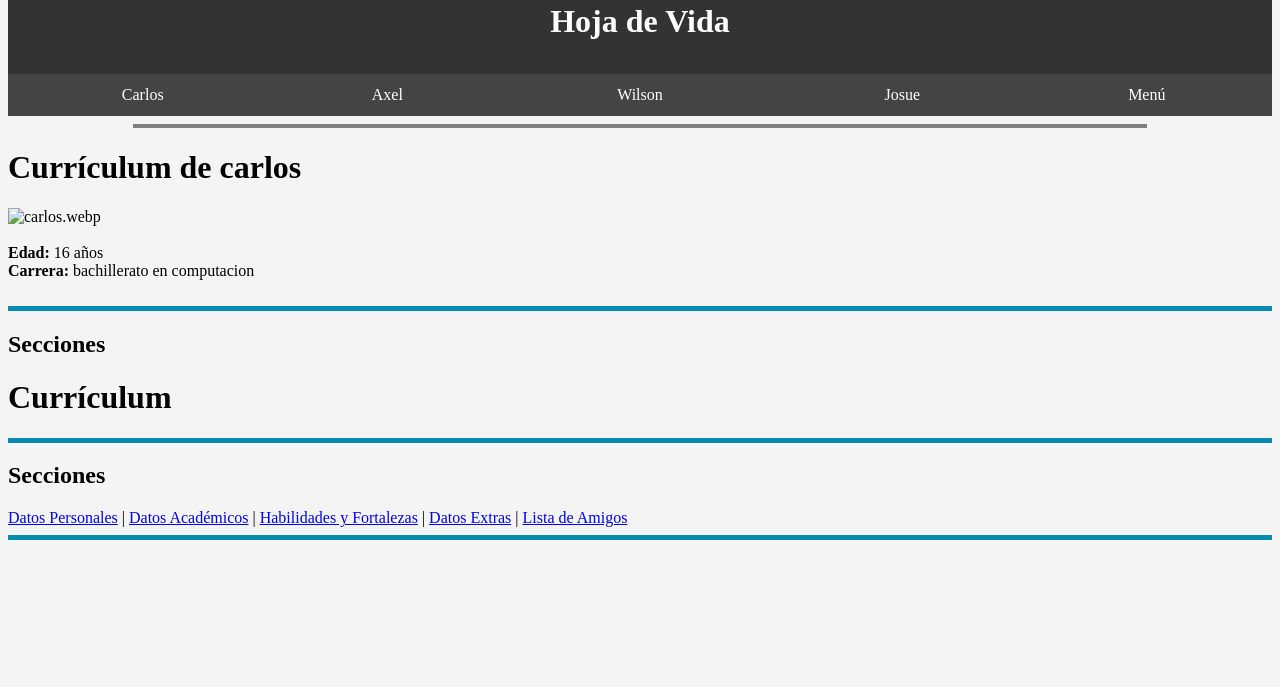
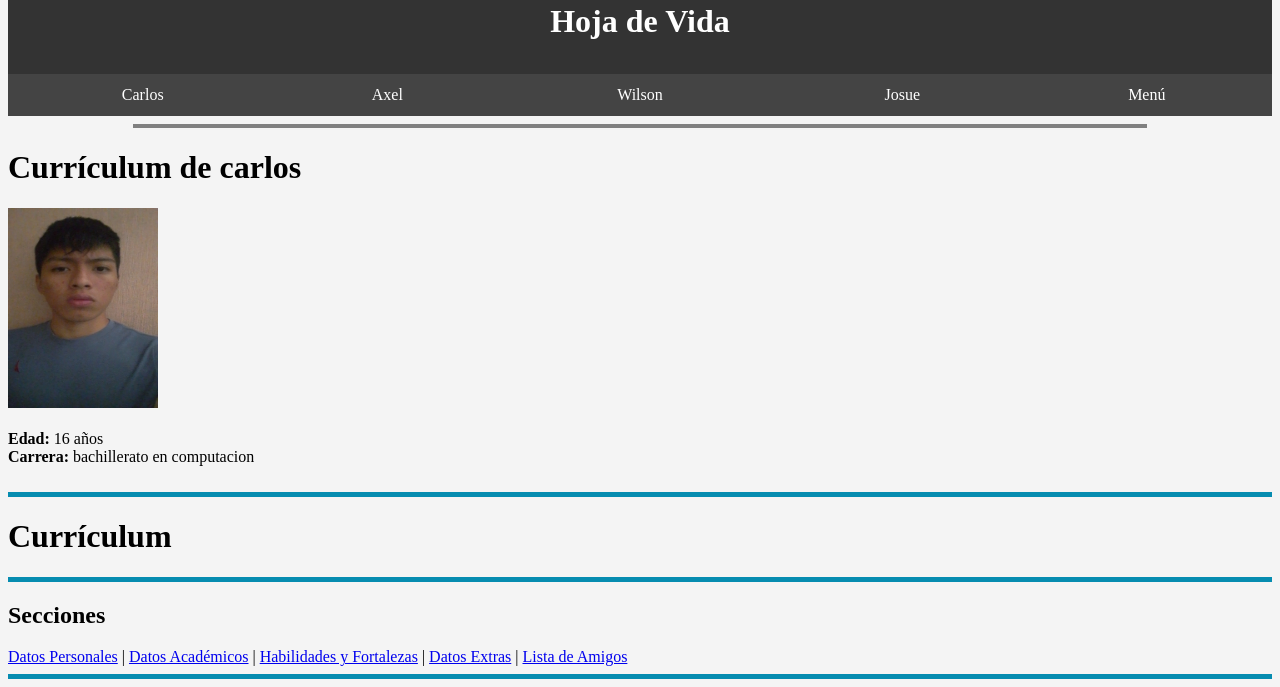
Before and after one commit to Eduardroid2/examen2025, a plain HTML site: page carlos.html in a window 1280 px wide. Shown: the part 142-829 px from the top of the page. Before the commit the page ends 800 px from the top, so only its background shows below. Drawn offline with Linux system fonts and the light colour scheme.

Commit message:
Update carlos.html

```diff
--- a/carlos.html
+++ b/carlos.html
@@ -30,14 +30,12 @@
     <h1>Currículum de carlos </h1>
 
     <!-- Imagen de la persona -->
-    <img src="foto.jpg" alt="carlos.webp" width="150" height="200"><br><br>
+    <img src="carlos.webp" alt="Carlos Marcos" width="150" height="200"><br><br>
 
     <strong>Edad:</strong> 16 años <br>
     <strong>Carrera:</strong> bachillerato en computacion <br><br>
 
     <hr size="5" noshade color="#068cb0">
-
-    <h2>Secciones</h2>
 
 
     <h1>Currículum</h1>
```
